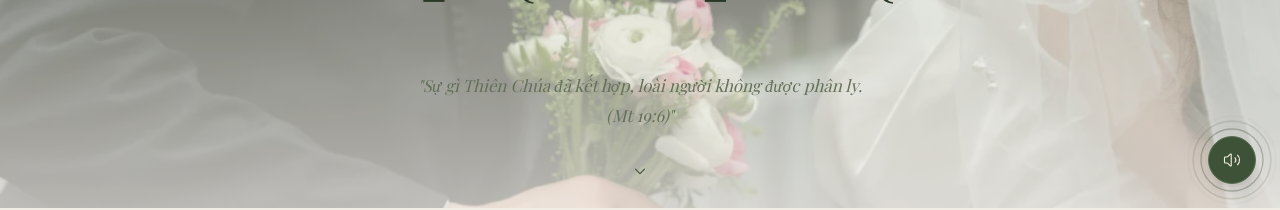
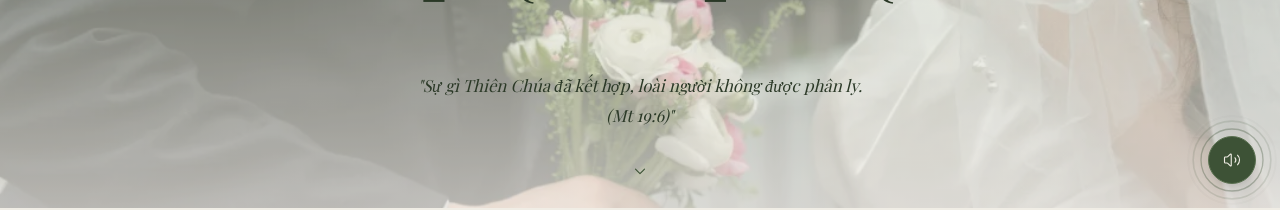
Before and after one commit to hieubm1707/wedding_web, a React (Vite) app: page / in a window 1280 px wide. Shown: the part 592-802 px from the top of the page. Built offline with nearby package versions, Linux system fonts and the light colour scheme; no server answers; a web font is replaced by a local one.

Commit message:
fix: update text color in HeroSection for better visibility

```diff
--- a/src/app/components/HeroSection.tsx
+++ b/src/app/components/HeroSection.tsx
@@ -122,7 +122,7 @@ export function HeroSection({ onScrollDown }: HeroSectionProps) {
           transition={{ duration: 1, delay: 1.1 }}
           className="max-w-md playfair-font mt-12"
           style={{
-            color: palette.textMuted,
+            color: palette.text,
             fontSize: "clamp(0.9rem, 2vw, 1.05rem)",
             fontStyle: "italic",
             lineHeight: 1.8,
```
